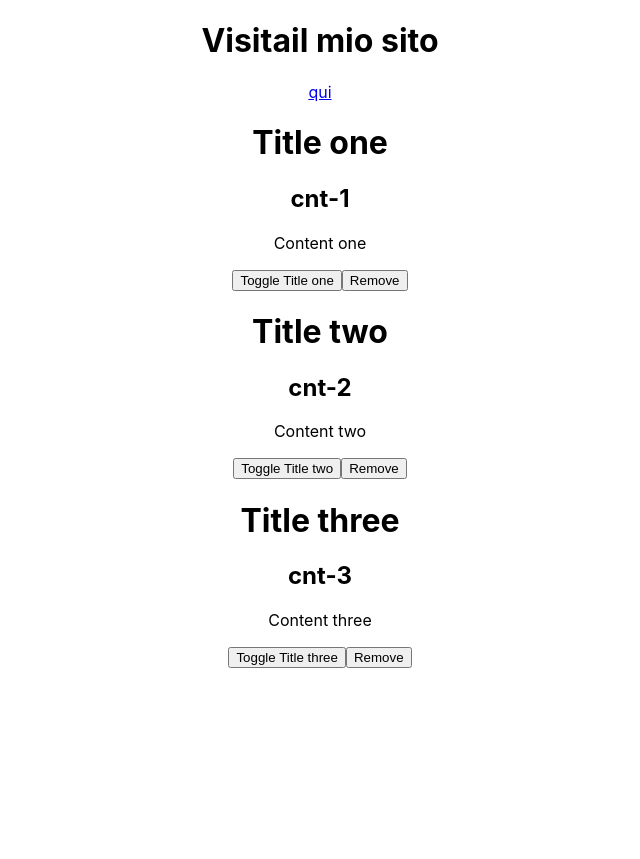
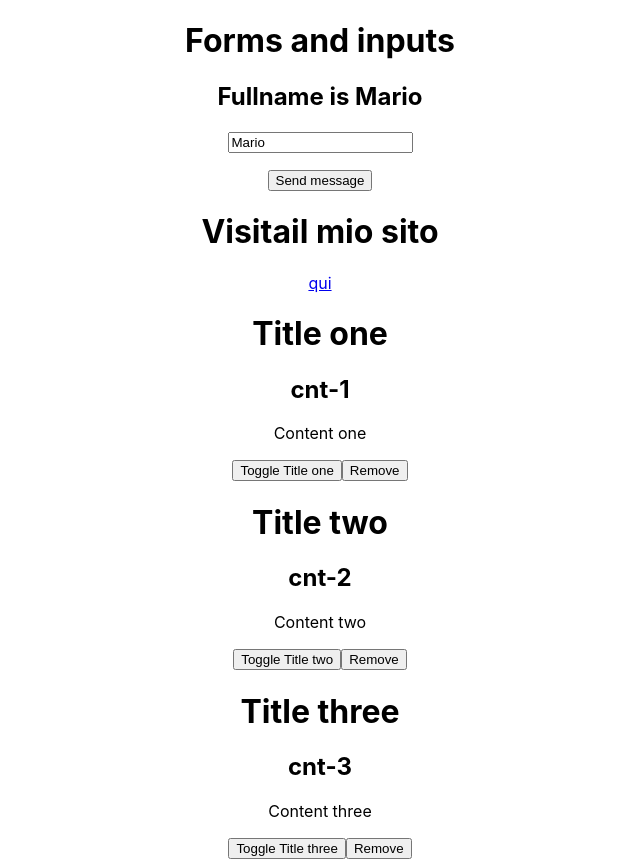
Before and after one commit to mariolazzari/try-reactjs, a React (Create React App) app: page / in a window 1280 px wide. Shown: the whole page, without its empty margins (320-960 px from the left). Before the commit the page ends 800 px from the top, so only its background shows below. Built offline with nearby package versions, Linux system fonts and the light colour scheme.

Commit message:
Done lesson 20

```diff
--- a/src/App.js
+++ b/src/App.js
@@ -2,12 +2,14 @@ import React, { Component } from "react";
 import PostList from "./posts/PostList";
 import ReactYouTube from "./thirdParty/ReactYouTube";
 import ReactMarkdownExample from "./thirdParty/ReactMarkdownExample";
+import Form from "./learn/FormsAndInput";
 import "./App.css";
 
 class App extends Component {
   render() {
     return (
       <div className="App">
+        <Form />
         <ReactMarkdownExample />
         <ReactYouTube videoId={"_nBlN9yp9R8"} />
         <PostList />
--- /dev/null
+++ b/src/learn/FormsAndInput.js
@@ -0,0 +1,46 @@
+import React, { Component } from "react";
+
+export default class FormsAndInput extends Component {
+  state = {
+    fullName: ""
+  };
+
+  handleSubmit = e => {
+    e.preventDefault();
+    const data = this.state;
+    console.log(data);
+  };
+
+  handleInputChange = e => {
+    this.setState({ [e.target.name]: e.target.value });
+  };
+
+  componentDidMount = () => {
+    this.setState({ fullName: "Mario" });
+  };
+
+  render() {
+    const { fullName } = this.state;
+
+    return (
+      <div>
+        <h1>Forms and inputs</h1>
+        <h2>Fullname is {fullName}</h2>
+        <form onSubmit={this.handleSubmit}>
+          <p>
+            <input
+              type="text"
+              placeholder="Type your name here"
+              name="fullName"
+              onChange={this.handleInputChange}
+              value={fullName}
+            />
+          </p>
+          <p>
+            <button>Send message</button>
+          </p>
+        </form>
+      </div>
+    );
+  }
+}
--- a/src/thirdParty/ReactYouTube.js
+++ b/src/thirdParty/ReactYouTube.js
@@ -12,9 +12,9 @@ export default class ReactYouTube extends Component {
 
   videoOnReady = event => {
     // access to player in all event handlers via event.target
-    //event.target.pauseVideo();
     this.setState({ player: event.target });
     event.target.seekTo(50);
+    event.target.pauseVideo();
   };
 
   componentWillUnmount() {
```
